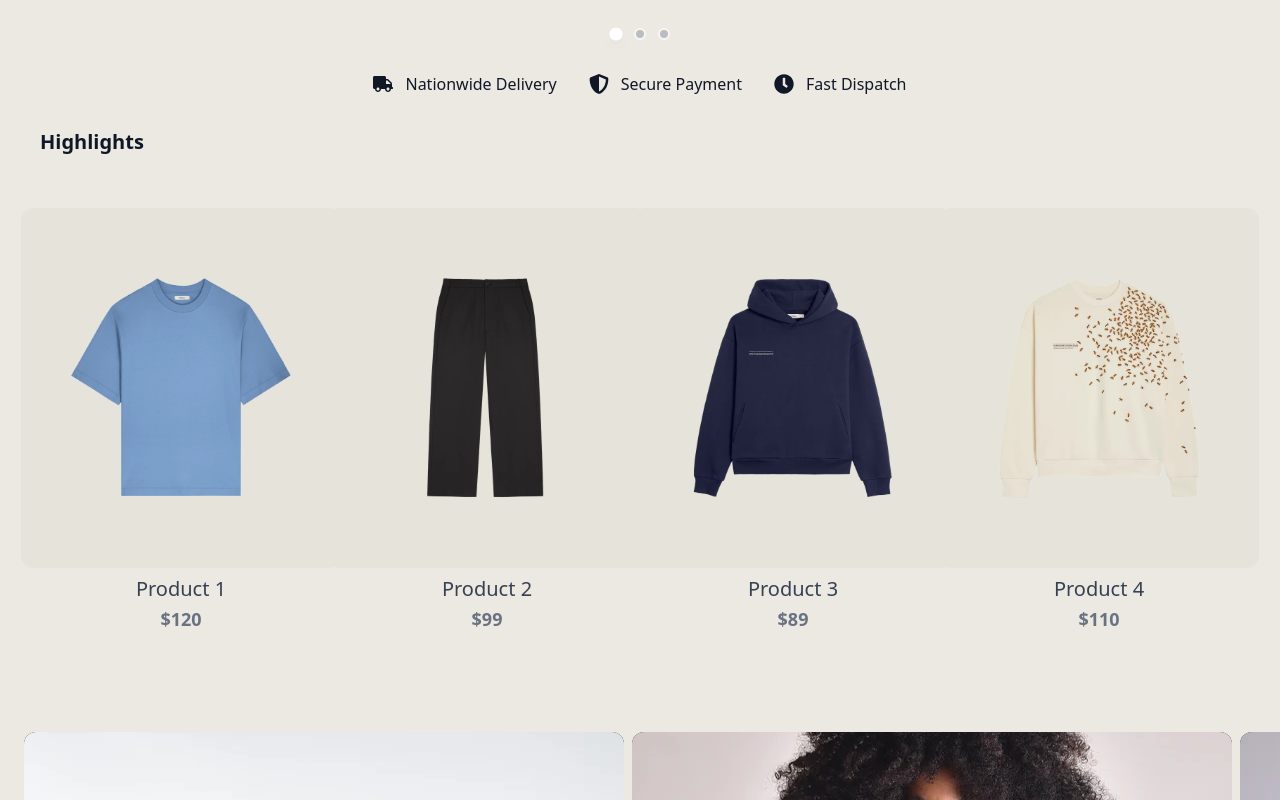
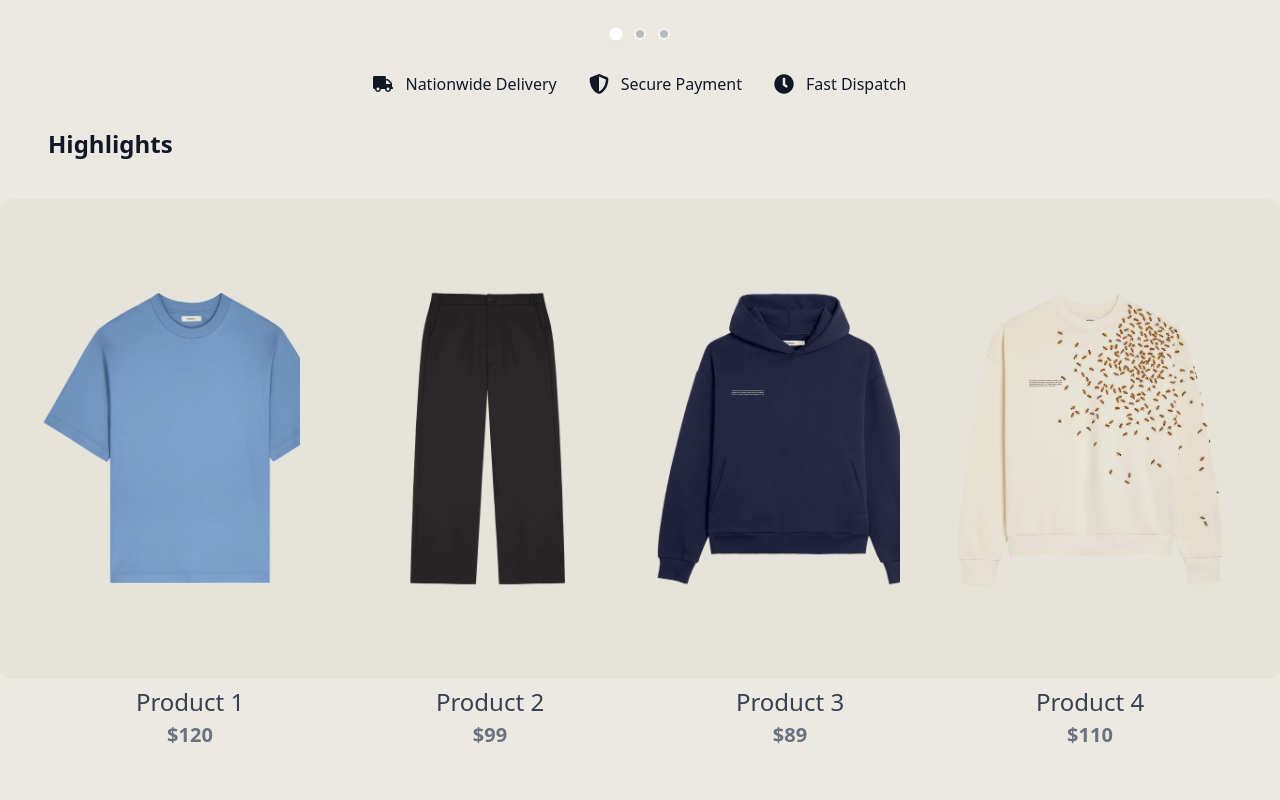
Before and after one commit to Edu-2de/CrudApiLab, a Next.js app in the folder project 1/frontend/: page / in a window 1280 px wide. Shown: the part 620-1420 px from the top of the page. Built offline with nearby package versions, Linux system fonts and the light colour scheme.

Commit message:
feat: optimize responsive configurations for HighlightsProductRow component to enhance display on small screens while maintaining large layouts on desktop

```diff
--- a/project 1/frontend/src/app/components/highlightsProductRow.tsx
+++ b/project 1/frontend/src/app/components/highlightsProductRow.tsx
@@ -55,7 +55,7 @@ export default function HighlightsProductRow() {
     });
   };
 
-  // Responsive configurations - Otimizado para mostrar todos os 4 produtos
+  // Responsive configurations - Otimizado para telas pequenas, mantendo grandes em desktop
   const getResponsiveConfig = () => {
     switch (screenSize) {
       case 'xs': // < 480px (mobile muito pequeno)
@@ -97,42 +97,42 @@ export default function HighlightsProductRow() {
           layout: 'grid grid-cols-2',
           spacing: 'space-y-4'
         };
-      case 'lg': // 768px - 1024px (tablet/desktop pequeno)
+      case 'lg': // 768px - 1024px (tablet/desktop pequeno) - MANTÉM GRANDES
         return {
-          cardWidth: 'w-[240px]',
-          cardHeight: 'h-[380px]',
-          imageHeight: 'h-[280px]',
-          gap: 'gap-4',
-          titleSize: 'text-base',
-          priceSize: 'text-sm',
-          arrowSize: 22,
+          cardWidth: 'w-[320px]',
+          cardHeight: 'h-[480px]',
+          imageHeight: 'h-[380px]',
+          gap: 'gap-3',
+          titleSize: 'text-lg',
+          priceSize: 'text-base',
+          arrowSize: 24,
           containerPadding: 'px-6',
           layout: 'grid grid-cols-4',
           spacing: 'space-y-0'
         };
-      case 'xl': // 1024px - 1280px (desktop)
+      case 'xl': // 1024px - 1280px (desktop) - MANTÉM GRANDES
         return {
-          cardWidth: 'w-[280px]',
-          cardHeight: 'h-[420px]',
-          imageHeight: 'h-[320px]',
-          gap: 'gap-5',
-          titleSize: 'text-lg',
-          priceSize: 'text-base',
-          arrowSize: 24,
+          cardWidth: 'w-[350px]',
+          cardHeight: 'h-[520px]',
+          imageHeight: 'h-[420px]',
+          gap: 'gap-4',
+          titleSize: 'text-xl',
+          priceSize: 'text-lg',
+          arrowSize: 26,
           containerPadding: 'px-8',
           layout: 'grid grid-cols-4',
           spacing: 'space-y-0'
         };
-      default: // 2xl (desktop grande)
+      default: // 2xl (desktop grande) - MANTÉM GRANDES E PRÓXIMOS
         return {
-          cardWidth: 'w-[320px]',
-          cardHeight: 'h-[480px]',
-          imageHeight: 'h-[360px]',
-          gap: 'gap-6',
-          titleSize: 'text-xl',
-          priceSize: 'text-lg',
-          arrowSize: 26,
-          containerPadding: 'px-10',
+          cardWidth: 'w-[380px]',
+          cardHeight: 'h-[580px]',
+          imageHeight: 'h-[480px]',
+          gap: 'gap-4',
+          titleSize: 'text-2xl',
+          priceSize: 'text-xl',
+          arrowSize: 28,
+          containerPadding: 'px-12',
           layout: 'grid grid-cols-4',
           spacing: 'space-y-0'
         };
@@ -143,7 +143,7 @@ export default function HighlightsProductRow() {
 
   return (
     <section className="relative py-4 md:py-8 bg-transparent select-none">
-      <div className="max-w-[1800px] mx-auto">
+      <div className="max-w-[1900px] mx-auto">
         <h2 className={`${config.titleSize} text-gray-900 text-start mb-4 md:mb-6 font-semibold ${config.containerPadding}`}>
           Highlights
         </h2>
@@ -179,7 +179,7 @@ export default function HighlightsProductRow() {
                         showVariation ? 'opacity-0 invisible' : 'opacity-100 visible'
                       }`}
                       draggable={false}
-                      sizes="(max-width: 480px) 160px, (max-width: 640px) 180px, (max-width: 768px) 200px, (max-width: 1024px) 240px, (max-width: 1280px) 280px, 320px"
+                      sizes="(max-width: 480px) 160px, (max-width: 640px) 180px, (max-width: 768px) 200px, (max-width: 1024px) 320px, (max-width: 1280px) 350px, 380px"
                       priority={product.id <= 2}
                     />
 
@@ -192,19 +192,19 @@ export default function HighlightsProductRow() {
                         showVariation ? 'opacity-100 visible' : 'opacity-0 invisible'
                       }`}
                       draggable={false}
-                      sizes="(max-width: 480px) 160px, (max-width: 640px) 180px, (max-width: 768px) 200px, (max-width: 1024px) 240px, (max-width: 1280px) 280px, 320px"
+                      sizes="(max-width: 480px) 160px, (max-width: 640px) 180px, (max-width: 768px) 200px, (max-width: 1024px) 320px, (max-width: 1280px) 350px, 380px"
                     />
 
                     {/* Arrow buttons - só aparecem em telas maiores que mobile */}
                     {screenSize !== 'xs' && screenSize !== 'sm' && (
                       <div
-                        className={`absolute inset-0 flex items-center justify-between px-2 z-10 transition-opacity duration-300 ${
+                        className={`absolute inset-0 flex items-center justify-between px-3 z-10 transition-opacity duration-300 ${
                           hovered === product.id ? 'opacity-100' : 'opacity-0 group-hover:opacity-100'
                         }`}
                       >
                         <button
                           aria-label="Show previous image"
-                          className="bg-white/80 hover:bg-white/90 rounded-full p-1 shadow-lg transition"
+                          className="bg-white/80 hover:bg-white/90 rounded-full p-2 shadow-lg transition"
                           onClick={e => {
                             e.stopPropagation();
                             handleArrow(product.id, 'left');
@@ -217,7 +217,7 @@ export default function HighlightsProductRow() {
                         </button>
                         <button
                           aria-label="Show next image"
-                          className="bg-white/80 hover:bg-white/90 rounded-full p-1 shadow-lg transition"
+                          className="bg-white/80 hover:bg-white/90 rounded-full p-2 shadow-lg transition"
                           onClick={e => {
                             e.stopPropagation();
                             handleArrow(product.id, 'right');
```
